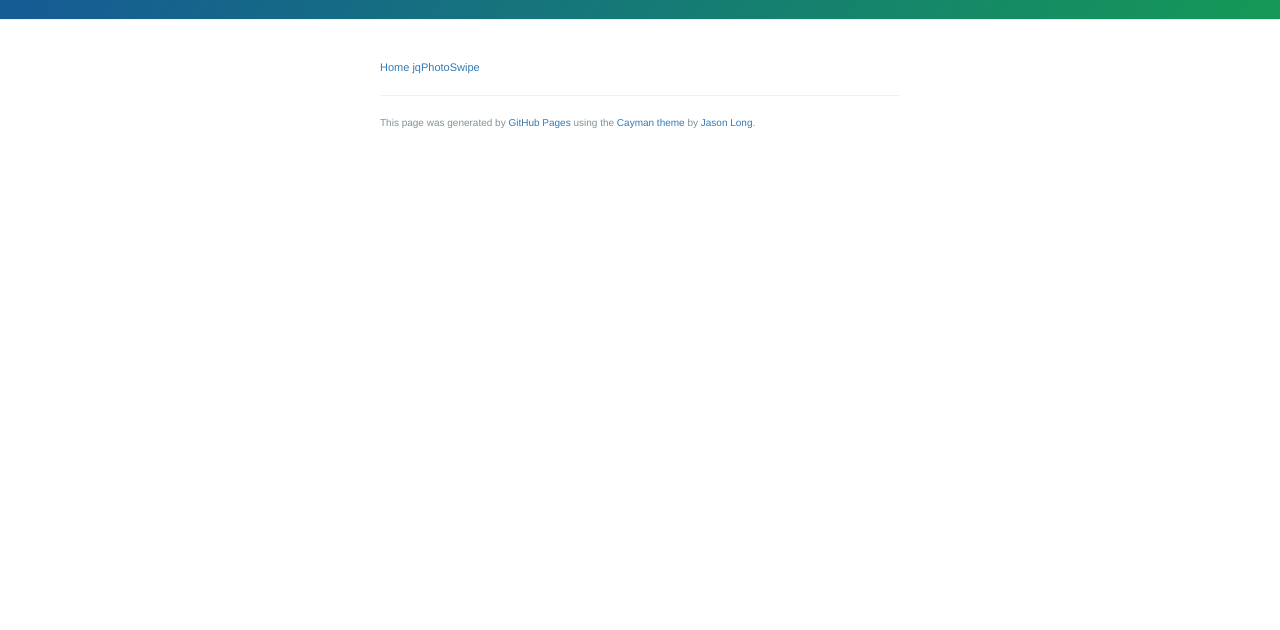
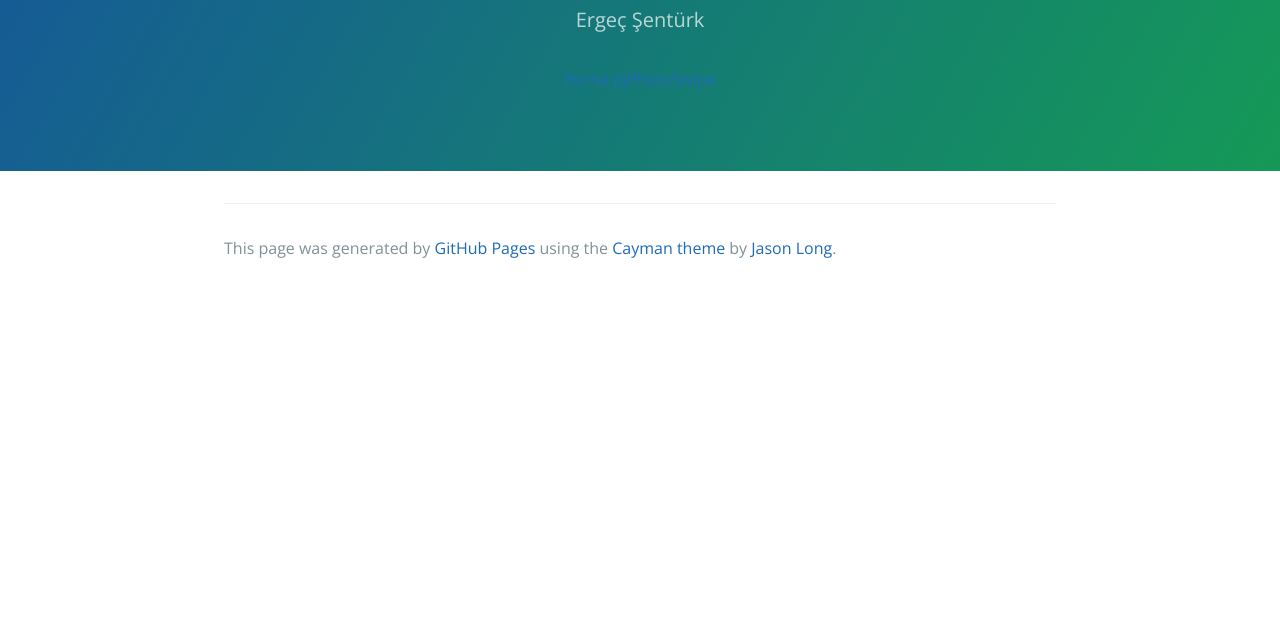
Before and after one commit to ergec/ergec.github.io, a plain HTML site: page index.html in a window 1280 px wide. Shown: the part 170-800 px from the top of the page. Drawn offline with nearby package versions, Linux system fonts and the light colour scheme.

Commit message:
Update index.html

```diff
--- a/index.html
+++ b/index.html
@@ -8,17 +8,15 @@
     <link href='https://fonts.googleapis.com/css?family=Open+Sans:400,700' rel='stylesheet' type='text/css'>
     <link rel="stylesheet" type="text/css" href="stylesheets/stylesheet.css" media="screen">
     <link rel="stylesheet" type="text/css" href="stylesheets/github-light.css" media="screen">
-    <link rel="stylesheet" type="text/css" href="https://maxcdn.bootstrapcdn.com/bootstrap/3.3.7/css/bootstrap.min.css" media="screen">
   </head>
   <body>
     <section class="page-header">
       <h1 class="project-name">ergec.GitHub.io</h1>
       <h2 class="project-tagline">Ergeç Şentürk</h2>
+      <a href="/">Home</a> <a href="/jQuery-for-PhotoSwipe" title="jqPhotoSwipe a jQuery plugin for PhotoSwipe">jqPhotoSwipe</a>
     </section>
 
     <section class="main-content">
-      <p><a href="/">Home</a> <a href="/jQuery-for-PhotoSwipe" title="jqPhotoSwipe a jQuery plugin for PhotoSwipe">jqPhotoSwipe</a></p>
-
       <footer class="site-footer">
 
         <span class="site-footer-credits">This page was generated by <a href="https://pages.github.com">GitHub Pages</a> using the <a href="https://github.com/jasonlong/cayman-theme">Cayman theme</a> by <a href="https://twitter.com/jasonlong">Jason Long</a>.</span>
```
